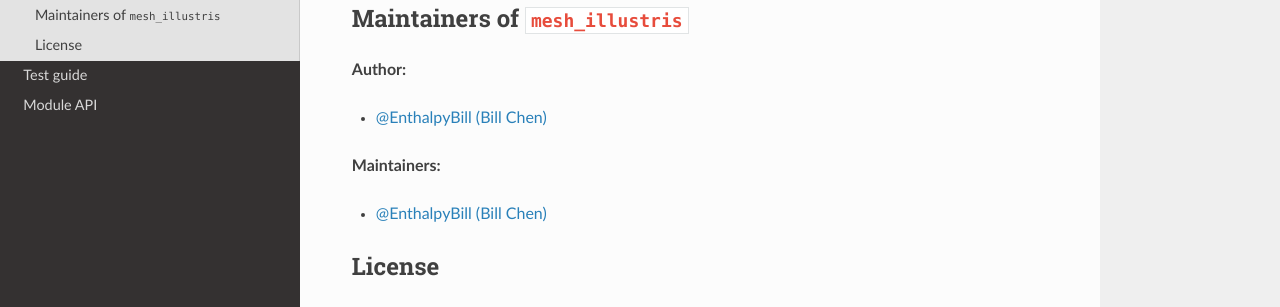
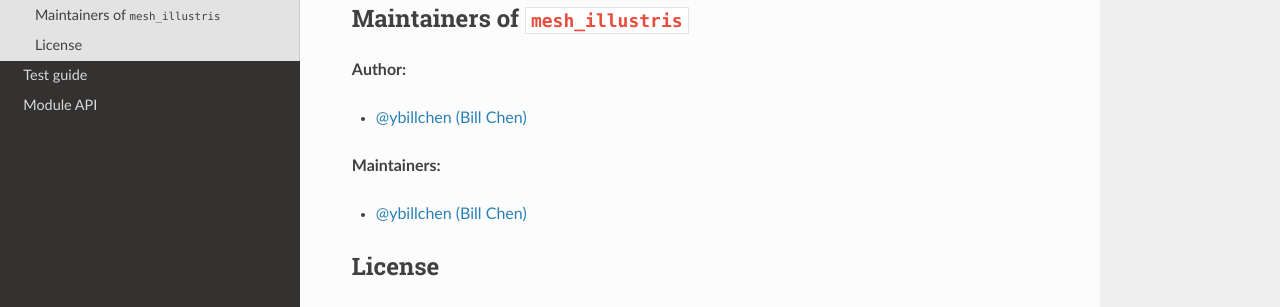
Before and after one commit to EnthalpyBill/oct_illustris, a Sphinx documentation site: the page built from docs/source/contribute.md, in a window 1280 px wide. Shown: the part 287-594 px from the top of the page. Built offline with Sphinx 7.4.7 and the Read the Docs theme 2.0.0, drawn with Linux system fonts in a browser that asks for light colours.

Commit message:
Update contribute.md

```diff
--- a/docs/source/contribute.md
+++ b/docs/source/contribute.md
@@ -2,16 +2,16 @@
 
 ## How to contribute
 
-`mesh_illustris` is distributed in [GitHub](https://github.com/EnthalpyBill/mesh_illustris). Feel free to dive in and [raise an issue](https://github.com/EnthalpyBill/mesh_illustris/issues/new). If you want to modify the codes, please [run tests](test_guide) (as well as write new tests) before submitting a pull request.
+`mesh_illustris` is distributed in [GitHub](https://github.com/ybillchen/mesh_illustris). Feel free to dive in and [raise an issue](https://github.com/ybillchen/mesh_illustris/issues/new). If you want to modify the codes, please [run tests](test_guide) (as well as write new tests) before submitting a pull request.
 
 ## Maintainers of `mesh_illustris`
 
 **Author:**
-- [@EnthalpyBill (Bill Chen)](https://github.com/EnthalpyBill)
+- [@ybillchen (Bill Chen)](https://github.com/ybillchen)
 
 **Maintainers:**
-- [@EnthalpyBill (Bill Chen)](https://github.com/EnthalpyBill)
+- [@ybillchen (Bill Chen)](https://github.com/ybillchen)
 
 ## License
 
-`mesh_illustris` is available at [GitHub](https://github.com/EnthalpyBill/mesh_illustris) under the [MIT license](https://opensource.org/licenses/MIT).
+`mesh_illustris` is available at [GitHub](https://github.com/ybillchen/mesh_illustris) under the [MIT license](https://opensource.org/licenses/MIT).
```
